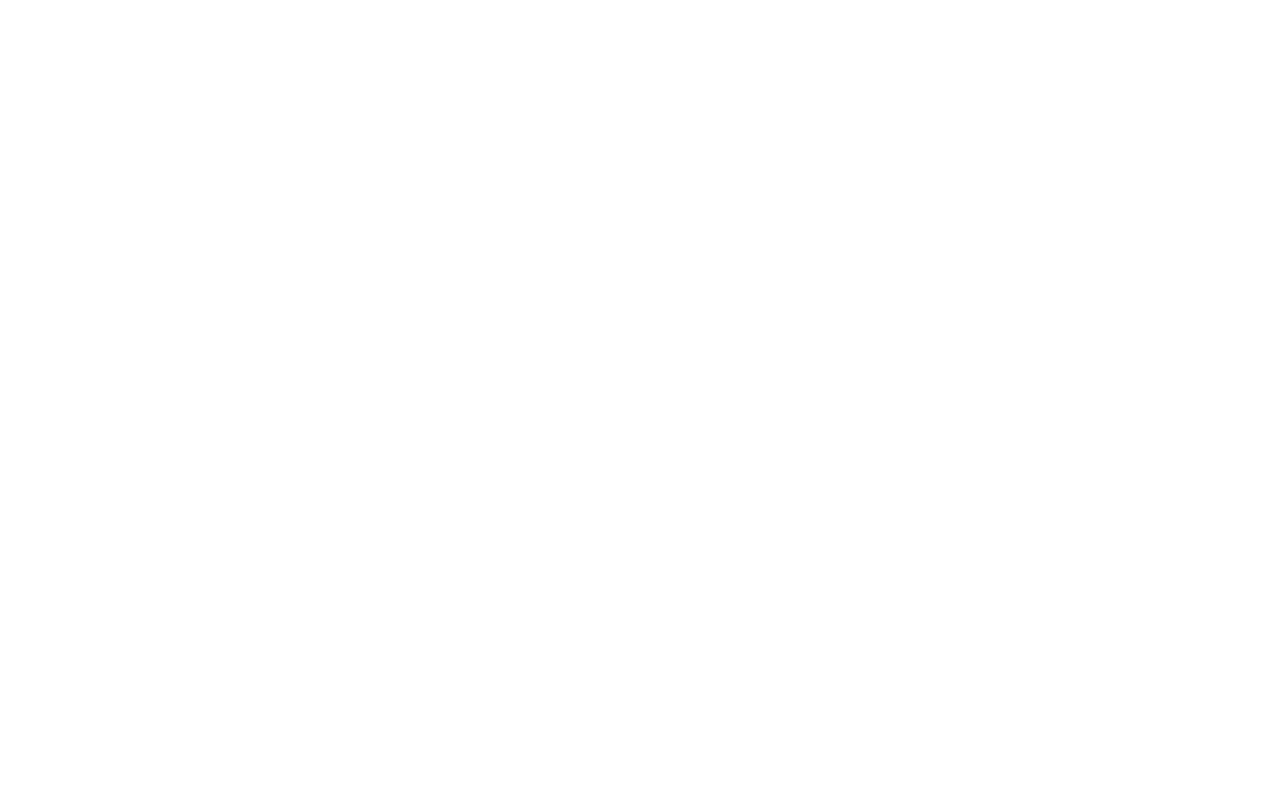
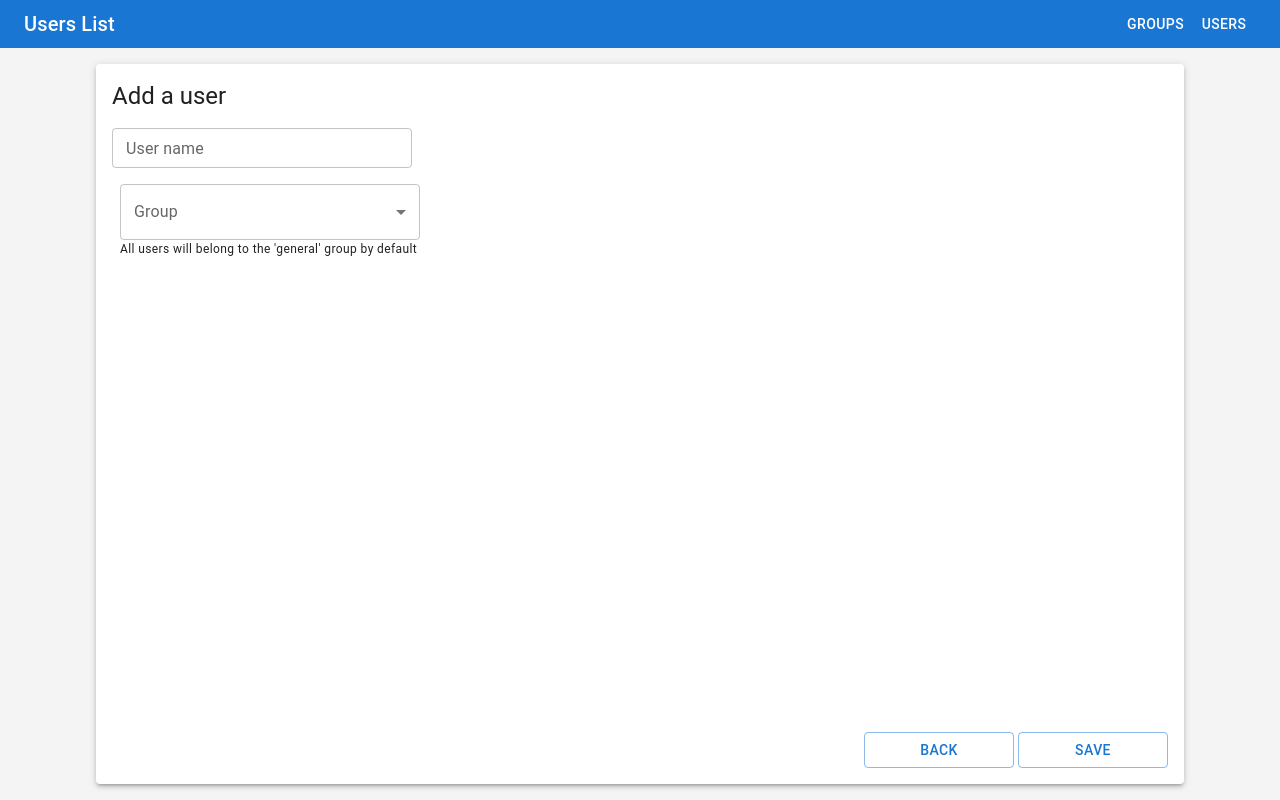
Before and after one commit to ivandax/user-management, a React (Create React App) app: page /add-user in a window 1280 px wide. Before the commit this address had no page. Built offline with nearby package versions, Linux system fonts and the light colour scheme.

Commit message:
Add UI for adding new users with group selection

```diff
--- a/src/persistence/mockDatabase.ts
+++ b/src/persistence/mockDatabase.ts
@@ -9,10 +9,10 @@
 ];
 
 const persistedUsersResource: User[] = [
-    { id: 1, name: "John Wick", groupIds: [0] },
-    { id: 2, name: "Edward Hyde", groupIds: [0, 1] },
-    { id: 3, name: "Macklemore", groupIds: [0, 2] },
-    { id: 4, name: "Luke Skywalker", groupIds: [0, 3] },
+    { id: 0, name: "John Wick", groupIds: [0] },
+    { id: 1, name: "Edward Hyde", groupIds: [0, 1] },
+    { id: 2, name: "Macklemore", groupIds: [0, 2] },
+    { id: 3, name: "Luke Skywalker", groupIds: [0, 3] },
 ];
 
 export { persistedGroupsResource, persistedUsersResource };
--- a/src/presentation/views/AddUser/AddUser.tsx
+++ b/src/presentation/views/AddUser/AddUser.tsx
@@ -1,54 +1,132 @@
-import React, { useState } from "react";
+import React, { useState, useEffect } from "react";
 import { Box, TextField, Button, Typography } from "@mui/material";
 import { useNavigate } from "react-router-dom";
+import OutlinedInput from "@mui/material/OutlinedInput";
+import InputLabel from "@mui/material/InputLabel";
+import MenuItem from "@mui/material/MenuItem";
+import FormControl from "@mui/material/FormControl";
+import Select, { SelectChangeEvent } from "@mui/material/Select";
 
 import { Header } from "presentation/components/Header/Header";
 import { ViewContainer } from "presentation/components/ViewContainer/ViewContainer";
 import { LoadingOverlay } from "presentation/components/LoadingOverlay/LoadingOverlay";
 import { AsyncOp } from "utils/AsyncOp";
-import { addGroup } from "persistence/groupPersistence";
+import { addUser } from "persistence/userPersistence";
+import { getGroups } from "persistence/groupPersistence";
+import { Group } from "domain/GroupDomain";
 
-function AddGroup(): JSX.Element {
+const ITEM_HEIGHT = 48;
+const ITEM_PADDING_TOP = 8;
+const MenuProps = {
+    PaperProps: {
+        style: {
+            maxHeight: ITEM_HEIGHT * 4.5 + ITEM_PADDING_TOP,
+            width: 250,
+        },
+    },
+};
+
+function AddUser(): JSX.Element {
     const navigate = useNavigate();
 
-    const [addGroupTask, setAddGroupTask] = useState<AsyncOp<null, null>>({ status: "pending" });
-    const [groupName, setGroupName] = useState("");
-    const [groupNameError, setGroupNameError] = useState<string | null>(null);
+    const [groups, setGroups] = useState<AsyncOp<Group[], null>>({ status: "pending" });
+
+    const handleGetGroups = async () => {
+        setGroups({ status: "in-progress" });
+        const result = await getGroups();
+        setGroups({ status: "successful", data: result });
+    };
+
+    useEffect(() => {
+        handleGetGroups();
+    }, []);
+
+    const [addUserTask, setAddUserTask] = useState<AsyncOp<null, null>>({ status: "pending" });
+    const [userName, setUserName] = useState("");
+    const [userNameError, setUserNameError] = useState<string | null>(null);
+
+    const [selectedGroups, setSelectedGroups] = useState<string[]>([]);
+
+    const handleChange = (event: SelectChangeEvent<string[]>) => {
+        const {
+            target: { value },
+        } = event;
+        setSelectedGroups(typeof value === "string" ? value.split(",") : value);
+    };
 
     const handleSubmit = async () => {
-        if (groupName === "") {
-            setGroupNameError("Name is required");
+        if (userName === "") {
+            setUserNameError("Name is required");
             return;
         }
-        setAddGroupTask({ status: "in-progress" });
-        await addGroup(groupName);
-        setAddGroupTask({ status: "successful", data: null });
-        navigate("/");
+        setAddUserTask({ status: "in-progress" });
+        await addUser(
+            userName,
+            selectedGroups.map((string) => parseInt(string))
+        );
+        setAddUserTask({ status: "successful", data: null });
+        navigate("/users");
     };
 
     return (
         <Box sx={{ display: "flex", flexDirection: "column", height: "100%" }}>
             <Header />
             <ViewContainer>
-                <Box sx={{ flexGrow: 1 }}>
-                    <Typography variant="h5">Add a group</Typography>
-                    {addGroupTask.status === "in-progress" ? <LoadingOverlay /> : null}
+                <Box sx={{ flexGrow: 1, display: "flex", flexDirection: "column" }}>
+                    <Typography variant="h5">Add a user</Typography>
+                    {addUserTask.status === "in-progress" || groups.status === "in-progress" ? (
+                        <LoadingOverlay />
+                    ) : null}
                     <TextField
-                        label="Group name"
-                        value={groupName}
+                        label="User name"
+                        value={userName}
                         onChange={(e) => {
-                            setGroupNameError(null);
-                            setGroupName(e.target.value);
+                            setUserNameError(null);
+                            setUserName(e.target.value);
                         }}
                         sx={{ mt: 2, mb: 1, width: 300 }}
                         size="small"
-                        error={groupNameError !== null}
-                        helperText={groupNameError ?? null}
+                        error={userNameError !== null}
+                        helperText={userNameError ?? null}
                     />
+                    {groups.status === "successful" ? (
+                        <FormControl sx={{ m: 1, width: 300 }}>
+                            <InputLabel id="demo-multiple-name-label">Group</InputLabel>
+                            <Select
+                                labelId="demo-multiple-group-label"
+                                id="demo-multiple-group"
+                                multiple
+                                value={selectedGroups}
+                                renderValue={(selected) => {
+                                    const numberIds = selected.map((string) => parseInt(string));
+                                    return numberIds.map((id) => {
+                                        const foundGroup = groups.data.find(
+                                            (group) => group.id === id
+                                        );
+                                        return foundGroup
+                                            ? `${foundGroup.name}, `
+                                            : `${selected}, `;
+                                    });
+                                }}
+                                onChange={handleChange}
+                                input={<OutlinedInput label="Groups" />}
+                                MenuProps={MenuProps}
+                            >
+                                {groups.data.slice(1, groups.data.length).map((group) => (
+                                    <MenuItem key={group.id} value={group.id}>
+                                        {group.name}
+                                    </MenuItem>
+                                ))}
+                            </Select>
+                            <Typography variant="caption">
+                                All users will belong to the 'general' group by default
+                            </Typography>
+                        </FormControl>
+                    ) : null}
                 </Box>
                 <Box sx={{ display: "flex", alignSelf: "flex-end" }}>
                     <Button
-                        onClick={() => navigate("/")}
+                        onClick={() => navigate("/users")}
                         variant="outlined"
                         sx={{ width: "150px", marginRight: "4px" }}
                     >
@@ -63,4 +141,4 @@
     );
 }
 
-export { AddGroup };
+export { AddUser };
--- a/src/presentation/views/Root/Root.tsx
+++ b/src/presentation/views/Root/Root.tsx
@@ -4,6 +4,7 @@
 import { Groups } from "presentation/views/Groups/Groups";
 import { AddGroup } from "presentation/views/AddGroup/AddGroup";
 import { Users } from "presentation/views/Users/Users";
+import { AddUser } from "presentation/views/AddUser/AddUser";
 
 function Root(): JSX.Element {
     return (
@@ -12,6 +13,7 @@
                 <Route path="/" element={<Groups />} />
                 <Route path="/add-group" element={<AddGroup />} />
                 <Route path="/users" element={<Users />} />
+                <Route path="/add-user" element={<AddUser />} />
             </Routes>
         </BrowserRouter>
     );
```
